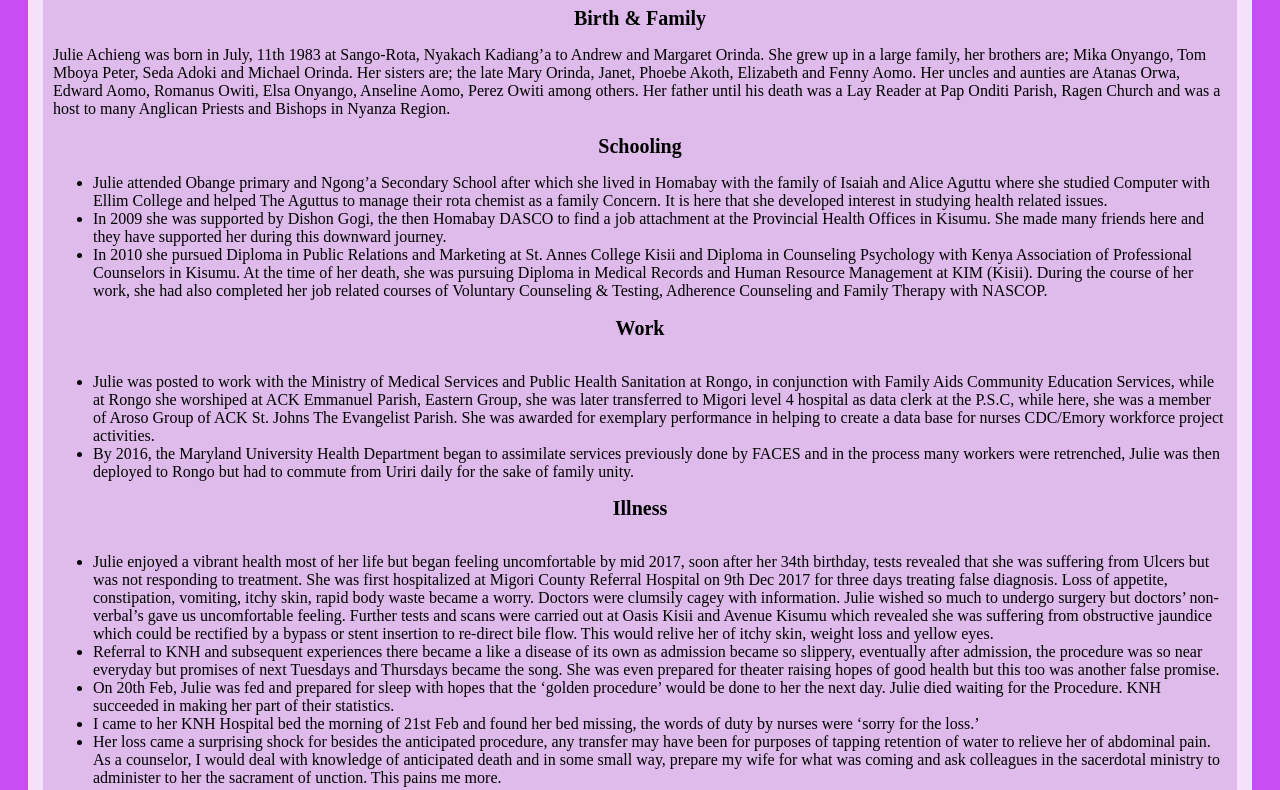
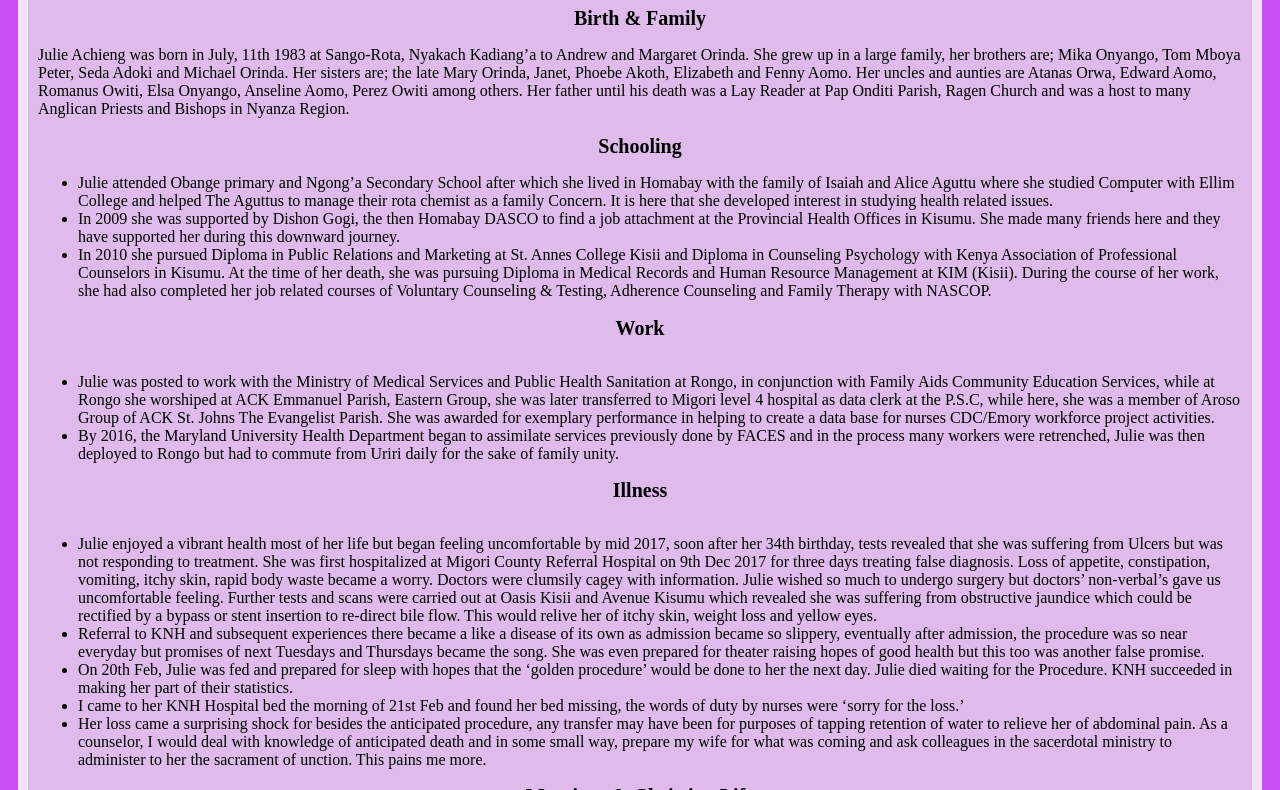
Before and after one commit to omoshx78/julieorinda, a website: page index.html in a window 1280 px wide. Shown: the part 656-1446 px from the top of the page. Drawn offline with Linux system fonts and the light colour scheme; a web font is replaced by a local one.

Commit message:
Update styles.css

```diff
--- a/styles.css
+++ b/styles.css
@@ -1,8 +1,8 @@
 body{
  background:#C84EF1;
  font-family:Aladin;
- padding-left: 20px;
- padding-right: 20px;
+ padding-left: 10px;
+ padding-right: 10px;
  }
 
 h1{
@@ -22,8 +22,8 @@ h2{
     background:#F4E1FA;
     border:1px;
     border-radius:10px;
-    padding-left: 15px;
-    padding-right: 15px;
+    padding-left: 10px;
+    padding-right: 10px;
 
 
 }
```
